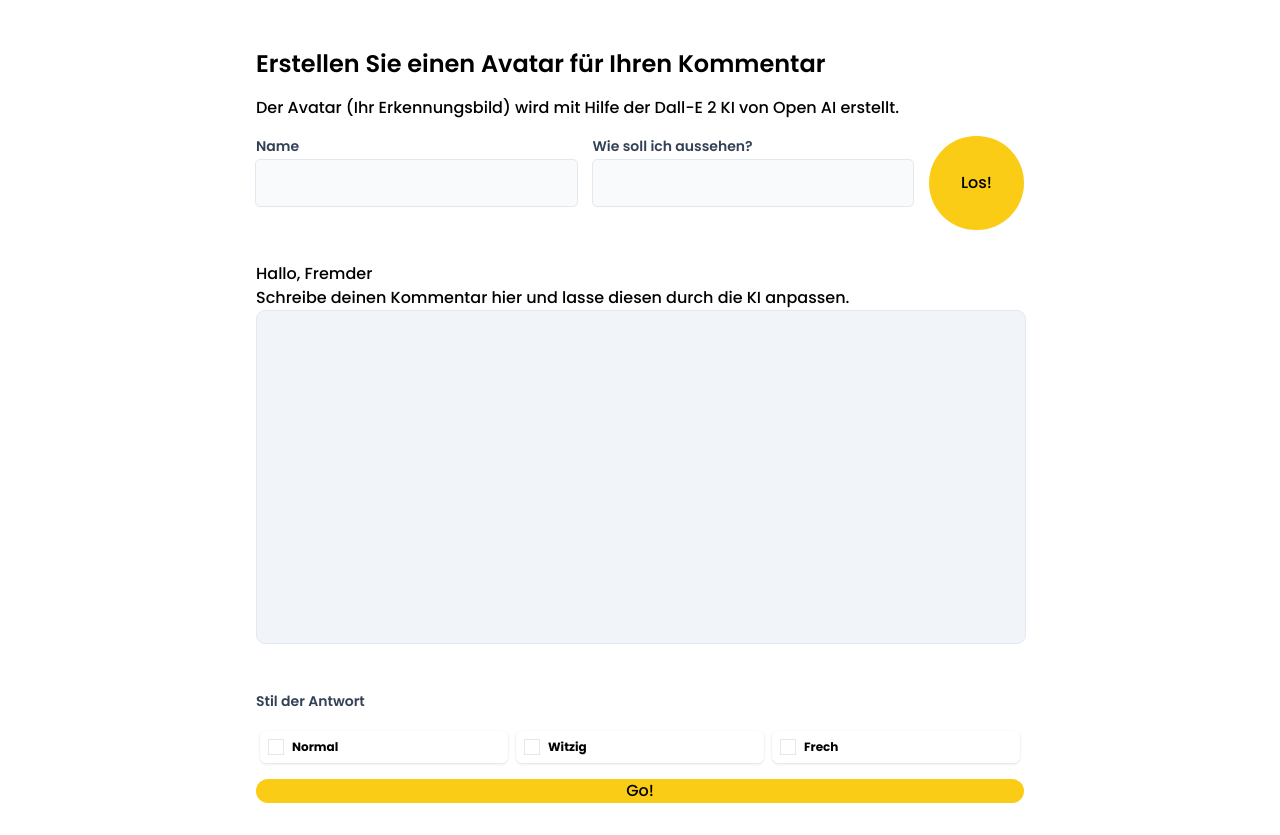
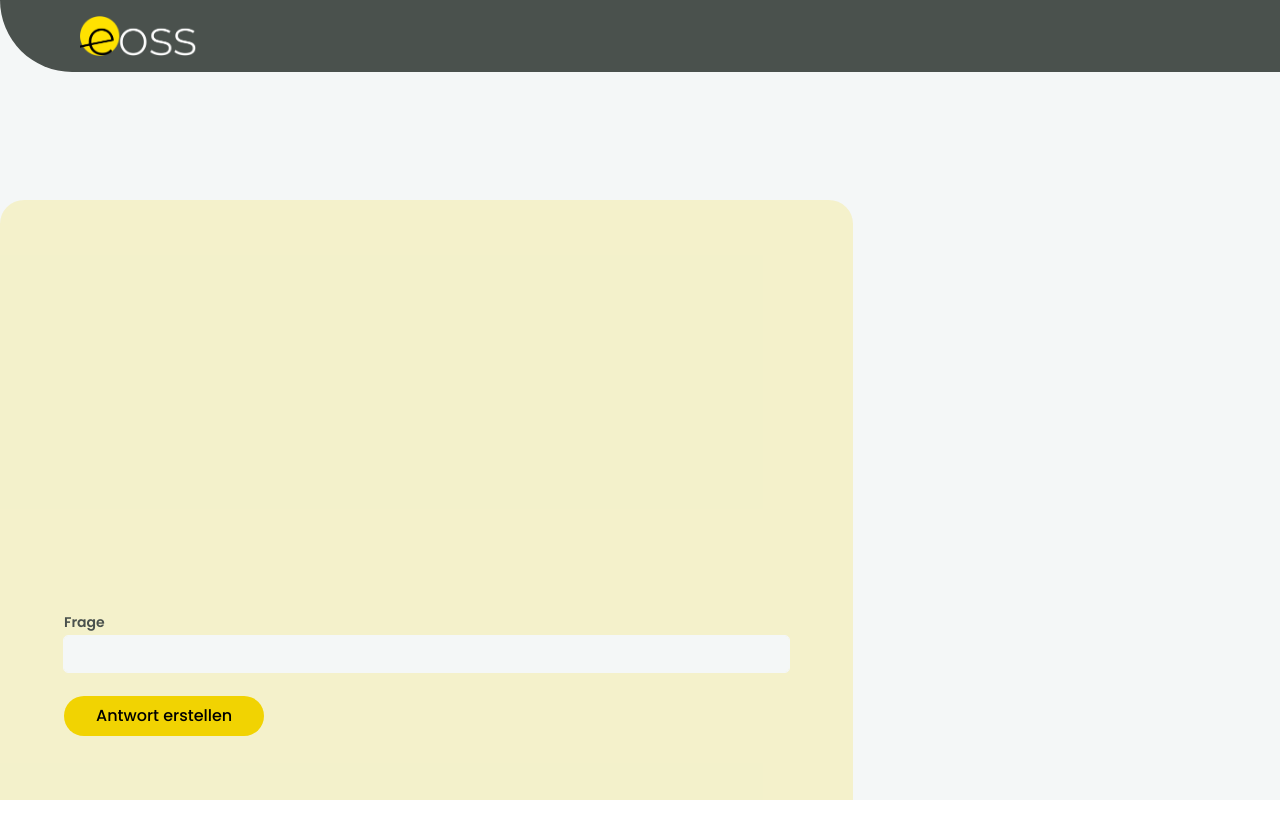
Before and after one commit to eoss-sh/gpt-next-std, a Next.js app: page / in a window 1280 px wide. After the commit the page ends 800 px from the top, so only its background shows below. Built offline with nearby package versions, Linux system fonts and the light colour scheme.

Commit message:
styling changes

```diff
--- a/package.json
+++ b/package.json
@@ -16,6 +16,7 @@
     "autoprefixer": "10.4.14",
     "eslint": "8.40.0",
     "eslint-config-next": "13.4.2",
+    "eventsource-parser": "^1.0.0",
     "lottie-react": "^2.4.0",
     "next": "13.4.2",
     "openai": "^3.1.0",
--- /dev/null
+++ b/src/components/answer-stream.tsx
@@ -0,0 +1,77 @@
+import { useState } from 'react';
+import { createParser } from 'eventsource-parser';
+import { Input } from './input';
+import { Button } from './button';
+
+
+export default function AnswerStream() {
+  const [text, setText] = useState();
+  const [input, setInput] = useState('');
+  const [isLoading, setIsLoading] = useState(false);
+
+  async function handleOnGenerateText(e) {
+    e.preventDefault();
+
+    setIsLoading(true);
+    setText(undefined);
+
+    const response = await fetch('/api/text-stream', {
+      method: 'POST',
+      body: JSON.stringify({
+        prompt: input,
+      }),
+      headers: {
+        'Content-Type': 'application/json',
+      },
+    });
+
+    const reader = response.body?.getReader();
+    const decoder = new TextDecoder();
+
+    function onParse(event: any) {
+      if (event.type === 'event') {
+        try {
+          const data = JSON.parse(event.data);
+          data.choices
+            .filter(({ delta }: any) => !!delta.content)
+            .forEach(({ delta }): any => {
+              setText(prev => {
+                return `${prev || ''}${delta.content}`;
+              })
+            });
+        } catch(e) {
+          console.log(e)
+        }
+      }
+    }
+
+    const parser = createParser(onParse)
+
+    while (true) {
+      const { value, done } = await reader?.read();
+      const dataString = decoder.decode(value);
+      if ( done || dataString.includes('[DONE]') ) break;
+      parser.feed(dataString);
+    }
+
+    setIsLoading(false);
+  }
+
+  return (
+    <div className='flex flex-col justify-between h-full'>
+    <p>{text}</p>
+    <form onSubmit={handleOnGenerateText} className='relative'>
+    <Input
+        type="text"
+        label='Frage'
+        id='prompt'
+        name='prompt'
+        onChange={(e) => setInput(e.target.value)}
+        value={input}
+    />
+    <Button>Antwort erstellen</Button>
+    </form>
+
+    </div>
+  )
+}
--- a/src/components/avatar.tsx
+++ b/src/components/avatar.tsx
@@ -46,7 +46,6 @@ const Avatar = () => {
       </form>
 
       <div>
-      <h3 className="mt-8">{`Hallo, ${name}`}</h3>
       {isLoading && (
         <div>
           <p>Schön, dass du da bist. Die KI erstellt gerade dein Profilbild, ein Moment bitte.</p>
--- a/src/components/button.tsx
+++ b/src/components/button.tsx
@@ -1,5 +1,5 @@
 export const Button = ({ children, ...props }: any) => {
     return (
-        <button className="rounded-full bg-yellow-400 px-8" {...props}>{children}</button>
+        <button className="rounded-full px-8 py-2 text-bluegrey bg-yellow hover:text-darkgrey" {...props}>{children}</button>
     )
 }
--- a/src/components/input.tsx
+++ b/src/components/input.tsx
@@ -29,7 +29,7 @@ export const Input: FC<InputProps> = ({ label, type, id, placeholder, onChange,
           </div>
         )}
         <input
-          className="w-full bg-slate-50 p-2 text-[20px] text-slate-700 font placeholder:text-slate-500 rounded outline outline-1 outline-slate-200 hover:outline-yellow-600 hover:outline-1 focus:outline-2 focus:outline-yellow-600"
+          className="w-full bg-grey p-2 text-sm text-slate-700 font placeholder:text-slate-500 rounded outline outline-1 outline-grey hover:outline-yellow hover:outline-1 focus:outline-2 focus:outline-yellow"
           id={id}
           type={showPassword && type === 'password' ? 'text' : type}
           placeholder={placeholder}
--- a/src/components/label.tsx
+++ b/src/components/label.tsx
@@ -12,7 +12,7 @@ export type LabelProps = {
 }
 
 const classes = {
-  labelBase: 'block text-slate-700 font-semibold',
+  labelBase: 'block text-darkgrey font-semibold',
   labelSize: (type: LabelType) => {
     const sizeaMap = {
       [LabelType.M]: 'text-sm mb-1',
--- a/src/components/layout.tsx
+++ b/src/components/layout.tsx
@@ -1,5 +1,8 @@
 import { FC, ReactElement } from 'react'
+import Image from 'next/image'
+import logo from '/public/eoss_logo.png'
 import { Poppins } from '@next/font/google'
+
 
 const poppins = Poppins({
   weight: ['500', '600', '700'],
@@ -13,10 +16,15 @@ type LayoutProps = {
 
 export const Layout: FC<LayoutProps> = ({ children }) => {
   return (
-    <>
-      <main className={`${poppins.className} max-w-3xl mx-auto pt-12`}>
-        {children}
+    <main className={`${poppins.className} h-screen bg-grey relative`}>
+    <nav className='bg-darkgrey rounded-bl-full'>
+      <div className="flex flew-row justify-between items-center max-w-[70rem] mx-auto py-4">
+        <Image src={logo} alt="" height={40}  />
+      </div>
+    </nav>
+        <div className="w-4/6 mx-auto absolute bottom-0 h-3/4 p-16 bg-lightyellow rounded-t-3xl">
+          {children}
+        </div>
       </main>
-    </>
   )
 }
--- a/src/pages/api/get-image.tsx
+++ b/src/pages/api/get-image.tsx
@@ -8,7 +8,7 @@ export default async function handler(req: any, res: any) {
   try {
   if (typeof req.body.prompt === "string") {
     const response = await openai.createImage({
-      prompt: `Erstelle ein Profilbild für einen User, welcher einen Kommentar für einen Blog schreibt und sich selber als ${req.body.prompt} beschreibt. Das Bild soll im Style eines gemoetrisch abstrakten Gemäldes sein.`,
+      prompt: `Erstelle ein Profilbild für einen User, welcher einen Kommentar für einen Blog schreibt und sich selber als ${req.body.prompt} beschreibt. Das Bild soll im Style eines romantisch realisitschm Gemäldes sein.`,
       n: 1,
       size: "256x256"
     })
--- /dev/null
+++ b/src/pages/api/text-stream.tsx
@@ -0,0 +1,32 @@
+export const config = {
+    runtime: 'edge'
+  }
+
+  export default async function handler(req: any) {
+    const { prompt } = await req.json();
+
+    const completion = await fetch('https://api.openai.com/v1/chat/completions', {
+      method: 'POST',
+      body: JSON.stringify({
+        model: 'gpt-3.5-turbo',
+        messages: [
+          {
+            role: 'user',
+            content: prompt
+          }
+        ],
+        stream: true,
+      }),
+      headers: {
+        'Content-Type': 'application/json',
+        Authorization: `Bearer ${process.env.OPENAI}`,
+      }
+    });
+
+    return new Response(completion.body, {
+      status: 200,
+      headers: {
+        'Content-Type': 'application/json; charset=utf-8'
+      }
+    })
+  }
--- a/src/pages/index.tsx
+++ b/src/pages/index.tsx
@@ -2,13 +2,11 @@ import { useState } from "react"
 import Loader from "@/components/loader"
 import Avatar from "@/components/avatar"
 import Answer from "@/components/answer"
+import AnswerStream from "@/components/answer-stream"
 
 export default function MyPage() {
 
   return (
-    <div className="container">
-      <Avatar />
-      <Answer />
-    </div>
+      <AnswerStream />
   )
 }
--- a/tailwind.config.js
+++ b/tailwind.config.js
@@ -6,6 +6,18 @@ module.exports = {
     './src/app/**/*.{js,ts,jsx,tsx,mdx}',
   ],
   theme: {
+    colors: {
+      transparent: 'transparent',
+      current: 'currentColor',
+      black: '#000',
+      white: '#fff',
+      grey: '#f4f7f7',
+      darkgrey: '#4a514d',
+      lightyellow: '#f1d3022e',
+      yellow: '#F1D302',
+      blue: '#24baa8',
+
+    },
     extend: {
       backgroundImage: {
         'gradient-radial': 'radial-gradient(var(--tw-gradient-stops))',
```
Also changed, not shown: public/eoss_logo.png (added), 1 other file (tests, documents, lock files or other folders).
